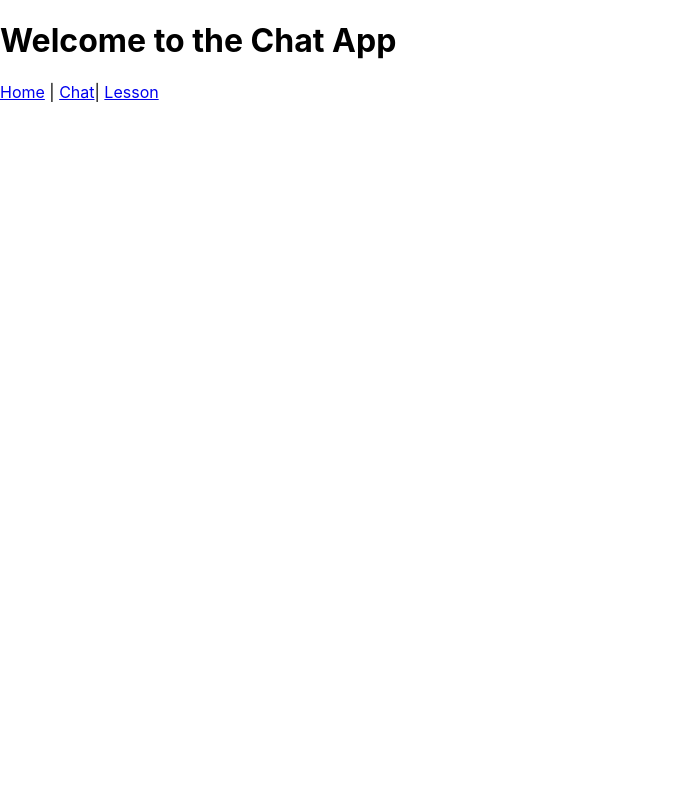
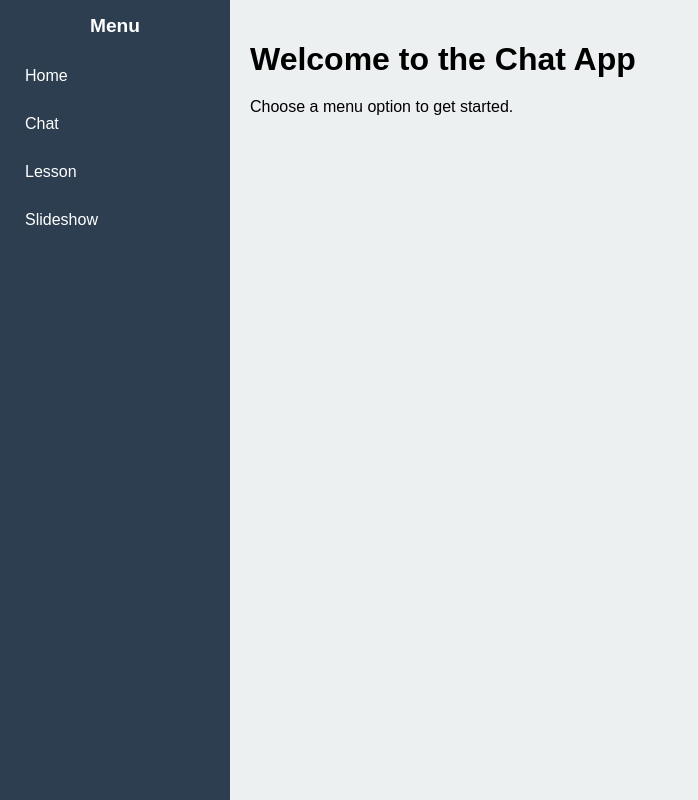
Before and after one commit to northwindapps/learna1ReactApp, a React (Create React App) app in the folder frontend/: page / in a window 1280 px wide. Shown: the whole page, without its empty margins (0-698 px from the left). Built offline with nearby package versions, Linux system fonts and the light colour scheme.

Commit message:
added new page slideshow

```diff
--- a/frontend/src/App.css
+++ b/frontend/src/App.css
@@ -1,38 +1,46 @@
-.App {
+.app-container {
+  display: flex;
+  height: 100vh;
+  margin: 0;
+  font-family: Arial, sans-serif;
+}
+
+.sidebar {
+  width: 200px;
+  background-color: #2c3e50;
+  color: white;
+  padding: 15px;
+}
+
+.sidebar h2 {
+  margin: 0 0 20px;
+  font-size: 1.2em;
   text-align: center;
 }
 
-.App-logo {
-  height: 40vmin;
-  pointer-events: none;
+.sidebar ul {
+  list-style-type: none;
+  padding: 0;
 }
 
-@media (prefers-reduced-motion: no-preference) {
-  .App-logo {
-    animation: App-logo-spin infinite 20s linear;
-  }
+.sidebar ul li {
+  margin: 10px 0;
 }
 
-.App-header {
-  background-color: #282c34;
-  min-height: 100vh;
-  display: flex;
-  flex-direction: column;
-  align-items: center;
-  justify-content: center;
-  font-size: calc(10px + 2vmin);
+.sidebar ul li a {
   color: white;
+  text-decoration: none;
+  display: block;
+  padding: 10px;
+  border-radius: 5px;
 }
 
-.App-link {
-  color: #61dafb;
+.sidebar ul li a:hover {
+  background-color: #34495e;
 }
 
-@keyframes App-logo-spin {
-  from {
-    transform: rotate(0deg);
-  }
-  to {
-    transform: rotate(360deg);
-  }
+.content {
+  flex: 1;
+  padding: 20px;
+  background-color: #ecf0f1;
 }
--- a/frontend/src/App.js
+++ b/frontend/src/App.js
@@ -1,13 +1,25 @@
 import React from 'react';
 import { Link } from 'react-router-dom';
+import './App.css'; // Import CSS file for styling
 
 const App = () => {
   return (
-    <div>
-      <h1>Welcome to the Chat App</h1>
-      <nav>
-        <Link to="/">Home</Link> | <Link to="/chat">Chat</Link>| <Link to="/lesson">Lesson</Link>
-      </nav>
+    <div className="app-container">
+      <aside className="sidebar">
+        <h2>Menu</h2>
+        <nav>
+          <ul>
+            <li><Link to="/">Home</Link></li>
+            <li><Link to="/chat">Chat</Link></li>
+            <li><Link to="/lesson">Lesson</Link></li>
+            <li><Link to="/slideshow">Slideshow</Link></li>
+          </ul>
+        </nav>
+      </aside>
+      <main className="content">
+        <h1>Welcome to the Chat App</h1>
+        <p>Choose a menu option to get started.</p>
+      </main>
     </div>
   );
 };
--- /dev/null
+++ b/frontend/src/Slideshow.css
@@ -0,0 +1,50 @@
+.slideshow-container {
+    text-align: center;
+    margin: 20px;
+    font-family: Arial, sans-serif;
+  }
+
+  h1 {
+    margin-bottom: 20px;
+  }
+
+  .slide {
+    margin: 20px auto;
+    padding: 20px;
+    border: 2px solid #2c3e50;
+    border-radius: 10px;
+    width: 300px;
+    background-color: #ecf0f1;
+  }
+
+  .word {
+    font-size: 1.5em;
+    font-weight: bold;
+    margin-bottom: 10px;
+  }
+
+  .translation {
+    font-size: 1.2em;
+    color: #34495e;
+    margin-bottom: 20px;
+  }
+
+  .navigation button {
+    margin: 5px;
+    padding: 10px 20px;
+    font-size: 1em;
+    border: none;
+    border-radius: 5px;
+    background-color: #2c3e50;
+    color: white;
+    cursor: pointer;
+  }
+
+  .navigation button:disabled {
+    background-color: #7f8c8d;
+    cursor: not-allowed;
+  }
+
+  .navigation button:hover:not(:disabled) {
+    background-color: #34495e;
+  }
--- /dev/null
+++ b/frontend/src/Slideshow.js
@@ -0,0 +1,63 @@
+import React, { useState, useEffect } from 'react';
+import './Slideshow.css';
+
+const Slideshow = () => {
+  const [vocab, setVocab] = useState([]);
+  const [currentIndex, setCurrentIndex] = useState(0);
+
+  useEffect(() => {
+    // Fetch the CSV file and parse it manually
+    fetch('/germanVocab500A1.csv')
+      .then((response) => response.text())
+      .then((text) => {
+        const rows = text.split('\n'); // Split by line
+        const parsedData = rows.map((row) => {
+          const [word, translation] = row.split(','); // Split each row by comma
+
+          // Ensure both word and translation are present
+          if (word && translation) {
+            return { word: word.replace(/"/g, ''), translation: translation.replace(/"/g, '') };
+          }
+          return null; // Return null for invalid rows
+        }).filter(Boolean); // Filter out invalid rows
+        setVocab(parsedData);
+      })
+      .catch((err) => console.error('Error loading CSV:', err));
+  }, []);
+
+  const nextSlide = () => {
+    if (currentIndex < vocab.length - 1) {
+      setCurrentIndex(currentIndex + 1);
+    }
+  };
+
+  const prevSlide = () => {
+    if (currentIndex > 0) {
+      setCurrentIndex(currentIndex - 1);
+    }
+  };
+
+  return (
+    <div className="slideshow-container">
+      <h1>German Vocabulary Slideshow</h1>
+      {vocab.length > 0 ? (
+        <div className="slide">
+          <div className="word">{vocab[currentIndex].word}</div>
+          <div className="translation">{vocab[currentIndex].translation}</div>
+          <div className="navigation">
+            <button onClick={prevSlide} disabled={currentIndex === 0}>
+              Previous
+            </button>
+            <button onClick={nextSlide} disabled={currentIndex === vocab.length - 1}>
+              Next
+            </button>
+          </div>
+        </div>
+      ) : (
+        <p>Loading vocabulary...</p>
+      )}
+    </div>
+  );
+};
+
+export default Slideshow;
--- a/frontend/src/index.js
+++ b/frontend/src/index.js
@@ -4,6 +4,7 @@ import './index.css';
 import App from './App';
 import Chat from './Chat';
 import Lesson from './Lesson'; // Import the Lesson component
+import Slideshow from './Slideshow';
 import reportWebVitals from './reportWebVitals';
 import { BrowserRouter, Routes, Route } from 'react-router-dom'; // Import routing components
 
@@ -15,6 +16,7 @@ root.render(
         <Route path="/" element={<App />} />
         <Route path="/chat" element={<Chat />} />
         <Route path="/lesson" element={<Lesson />} />
+        <Route path="/slideshow" element={<Slideshow />} />
       </Routes>
     </BrowserRouter>
   </React.StrictMode>
```
